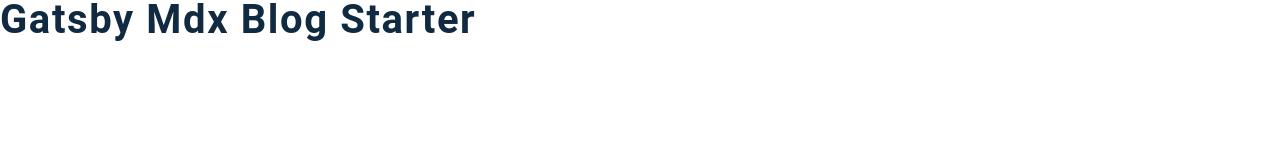
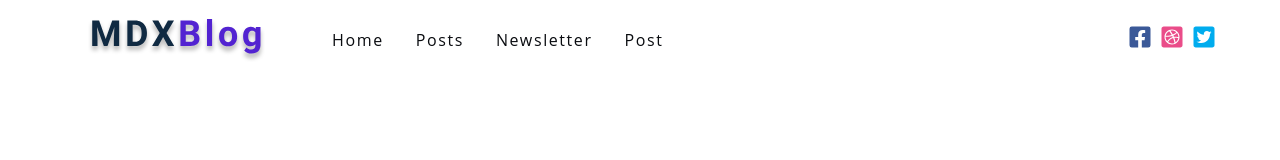
Before and after one commit to course-projects-and-codes-dk/gatsby-mdx-blogs-project, a Gatsby site: page / in a window 1280 px wide. Built offline with nearby package versions, Linux system fonts and the light colour scheme; Gatsby itself is replaced by a stand-in of ours.

Commit message:
navbar created

```diff
--- a/src/components/Layout.js
+++ b/src/components/Layout.js
@@ -10,10 +10,12 @@
 import Sidebar from './Sidebar'
 import Footer from './Footer'
 const Layout = ({ children }) => {
-
   return (
     <>
-     <main>{children}</main>
+      <Navbar />
+      {/* <Sidebar/> */}
+      <main>{children}</main>
+      {/* <Footer/> */}
     </>
   )
 }
--- a/src/components/Navbar.js
+++ b/src/components/Navbar.js
@@ -4,9 +4,26 @@
 import logo from '../assets/logo.svg'
 import Links from '../constants/links'
 import SocialLinks from '../constants/socialLinks'
+
 const Navbar = () => {
   return (
-    <h4>navbar component</h4>
+    <nav className="navbar">
+      <div className="nav-center">
+        {/* header */}
+        <div className="nav-header">
+          <Link to="/" className="nav-log">
+            <img src={logo} alt="MDX Logo" />
+          </Link>
+          <button className="toggle-btn">
+            <FaBars />
+          </button>
+        </div>
+
+        {/* links */}
+        <Links styleClass="nav-links" />
+        <SocialLinks styleClass="nav-icons" />
+      </div>
+    </nav>
   )
 }
 
--- a/src/pages/index.js
+++ b/src/pages/index.js
@@ -3,8 +3,9 @@
 import Layout from '../components/Layout'
 import Posts from '../components/Posts'
 import { graphql } from 'gatsby'
+
 const IndexPage = () => {
-  return <h2>gatsby mdx blog starter</h2>
+  return <Layout></Layout>
 }
 
 export default IndexPage
```
